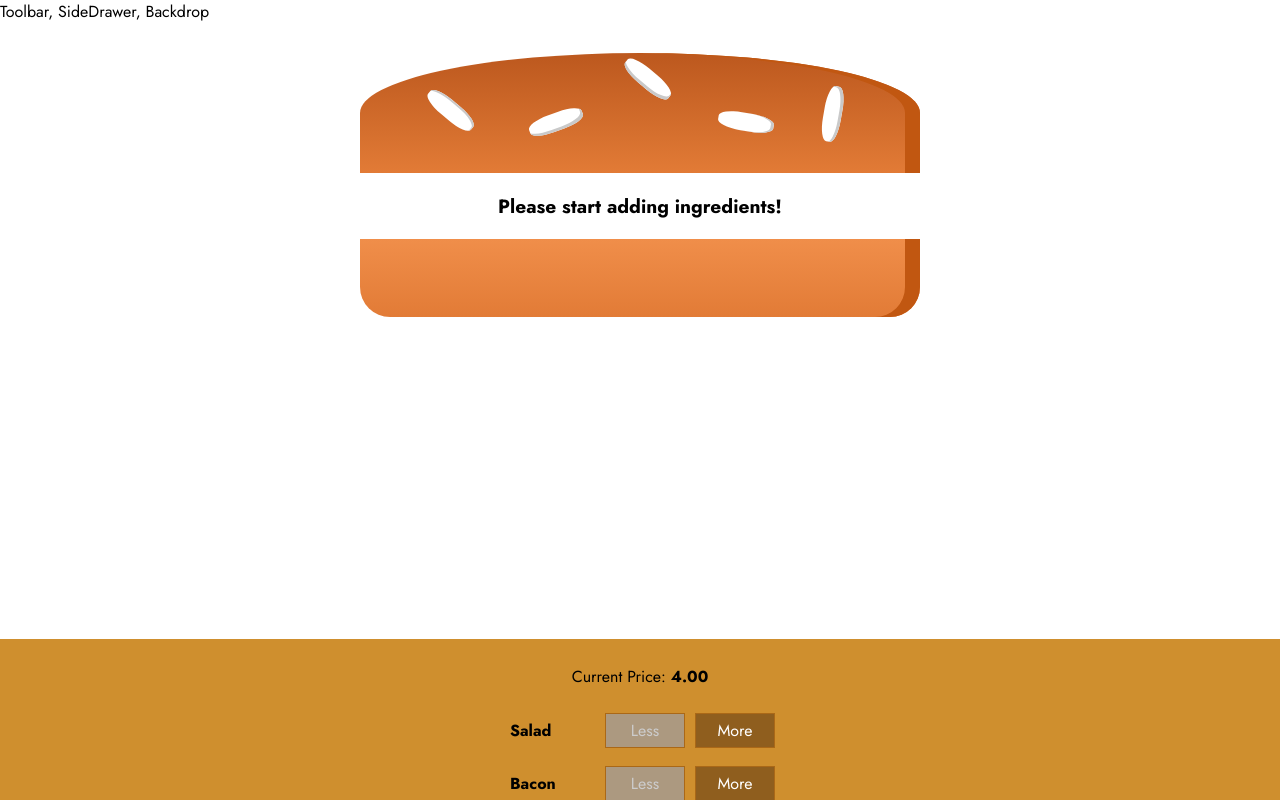
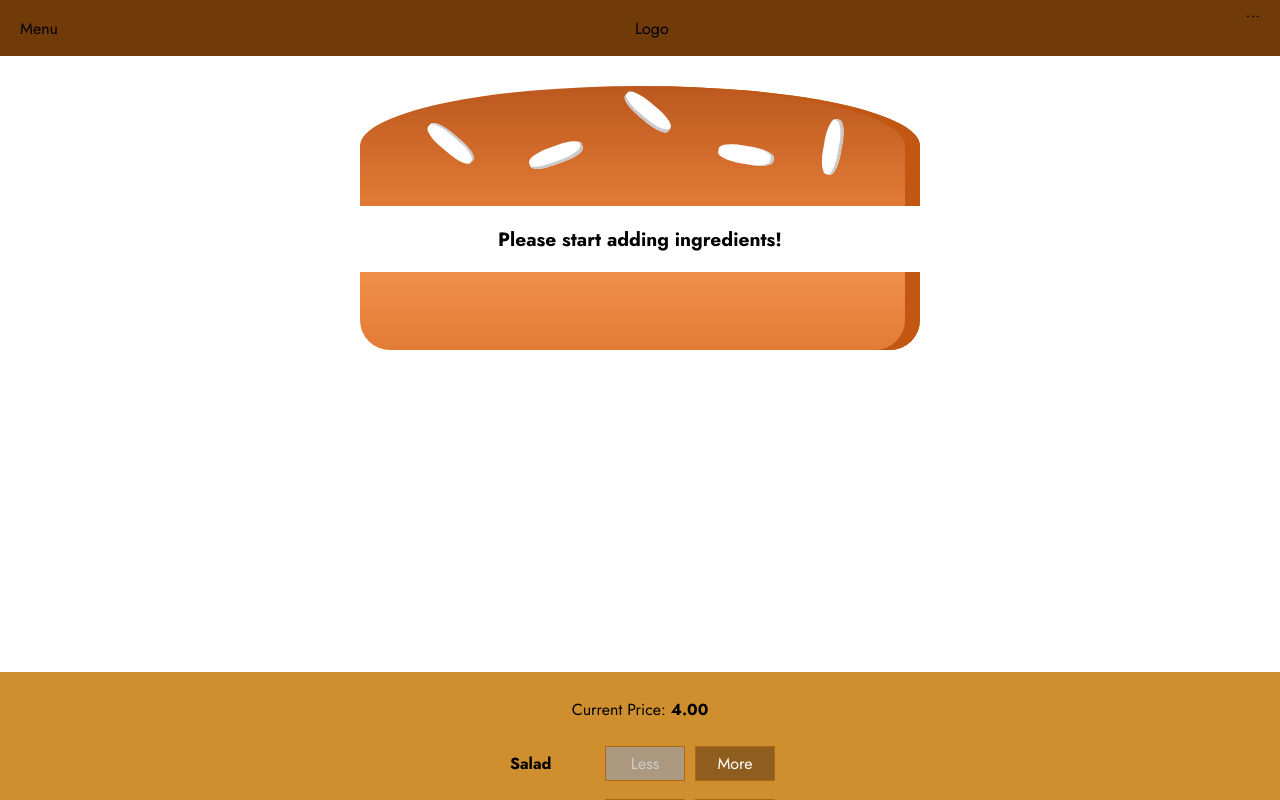
Before and after one commit to hendraaagil/burger-builder, a React (Create React App) app: page / in a window 1280 px wide. Shown: the top 800 px of the page. Built offline with nearby package versions, Linux system fonts and the light colour scheme.

Commit message:
Adding a Toolbar

```diff
--- a/src/components/Layout/Layout.js
+++ b/src/components/Layout/Layout.js
@@ -1,11 +1,12 @@
 import React from 'react';
 
 import Auxillary from '../../hoc/Auxillary';
+import Toolbar from '../Navigation/Toolbar/Toolbar';
 import styles from './Layout.module.css';
 
 const Layout = (props) => (
   <Auxillary>
-    <div>Toolbar, SideDrawer, Backdrop</div>
+    <Toolbar />
     <main className={styles.Content}>{props.children}</main>
   </Auxillary>
 );
--- a/src/components/Layout/Layout.module.css
+++ b/src/components/Layout/Layout.module.css
@@ -1,3 +1,3 @@
 .Content {
-  margin-top: 16px;
+  margin-top: 72px;
 }
--- /dev/null
+++ b/src/components/Navigation/Toolbar/Toolbar.js
@@ -0,0 +1,13 @@
+import React from 'react';
+
+import styles from './Toolbar.module.css';
+
+const Toolbar = (props) => (
+  <header className={styles.Toolbar}>
+    <div>Menu</div>
+    <div>Logo</div>
+    <nav>...</nav>
+  </header>
+);
+
+export default Toolbar;
--- /dev/null
+++ b/src/components/Navigation/Toolbar/Toolbar.module.css
@@ -0,0 +1,18 @@
+.Toolbar {
+  position: fixed;
+  display: flex;
+  justify-content: space-between;
+  align-items: center;
+  box-sizing: border-box;
+  z-index: 90;
+  padding: 0 20px;
+  top: 0;
+  left: 0;
+  width: 100%;
+  height: 56px;
+  background-color: #703b09;
+}
+
+.Toolbar nav {
+  height: 100%;
+}
```
